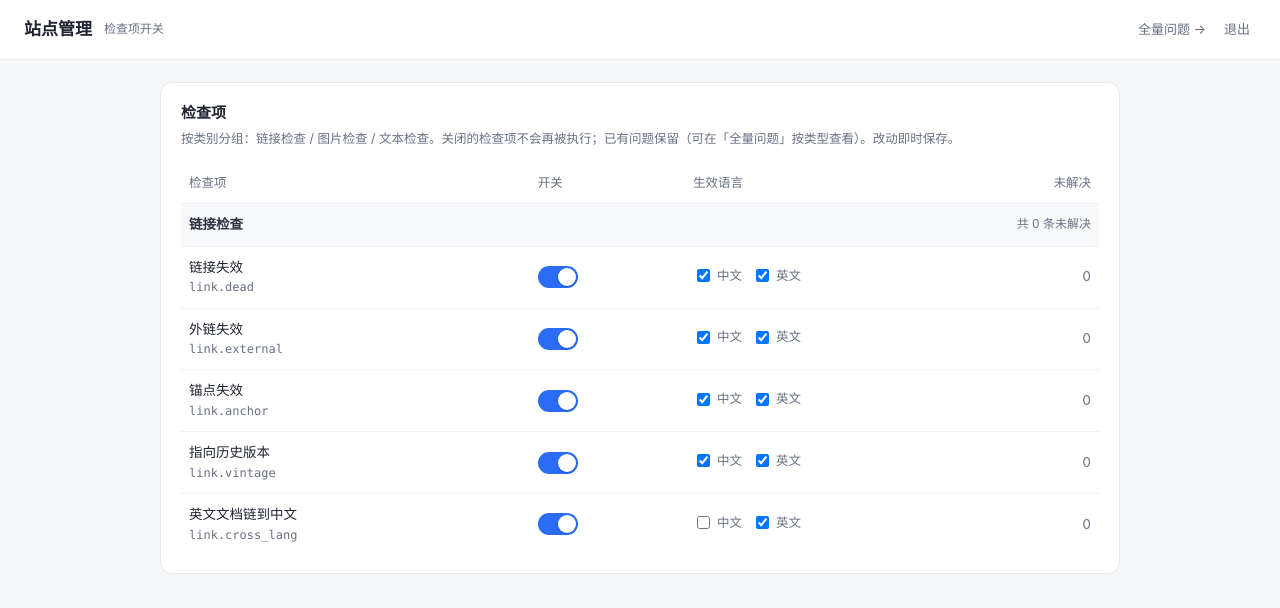
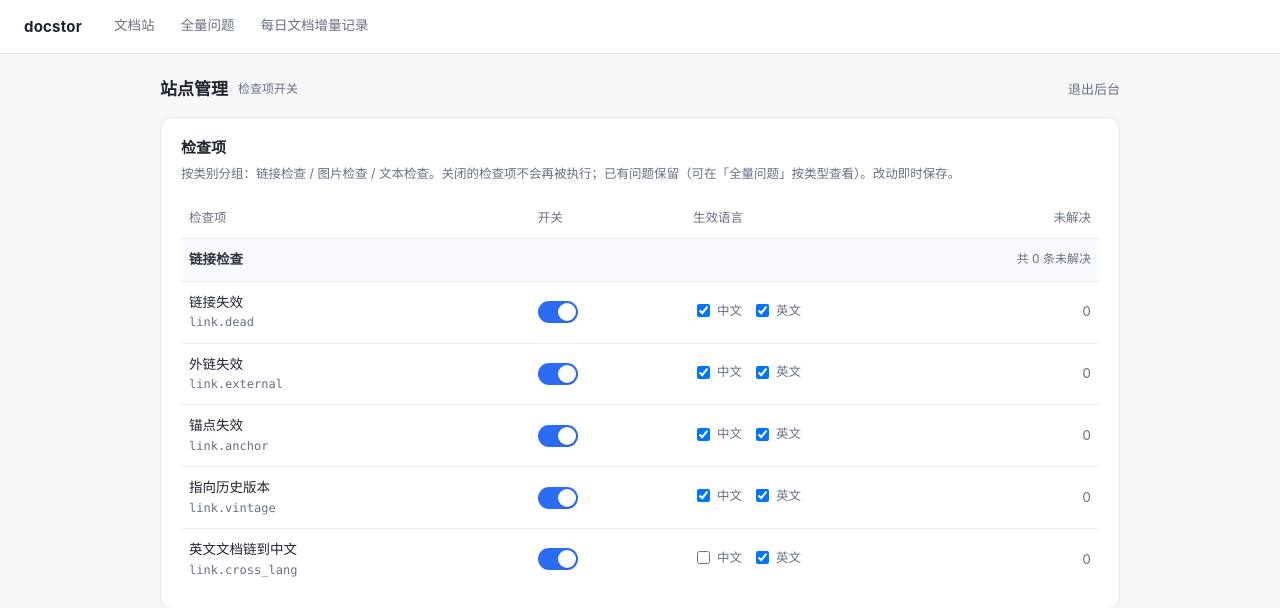
Before and after one commit to YouniQiao/docstor, a Flask app: page /admin in a window 1280 px wide. Shown: the top 608 px of the page. Run offline with Flask 3, Linux system fonts and the light colour scheme; the visitor is signed in with stand-in values (Sample User, id 1); data comes from the database, SQL or seed files in the repository; data that the repository does not hold is empty.

Commit message:
feat(subscribe): 邮箱取消绑定；站点管理接入统一顶栏
- 新增 POST /api/sub/email/unbind：清空邮箱、作废确认令牌、active=0，关注范围保留
- 个人中心「收件邮箱」卡片加「取消绑定」次按钮（红字白底），二次确认后即时更新状态
- send_digest 收件人过滤改为 TRIM(email) <> ''，解绑后不再被选中
- /admin 使用 _nav.html 统一导航；页面标题行「站点管理 / 检查项开关 / 退出后台」退到内容区

```diff
--- a/scripts/send_digest.py
+++ b/scripts/send_digest.py
@@ -235,7 +235,8 @@ def build_html(user_name: str, groups: list[dict], changes: dict, day: str,
 
 
 def collect_for(c, where_fn, enabled_filter, day: str, login: str | None = None):
-    q = "SELECT * FROM sub_users WHERE active=1 AND verified_at IS NOT NULL AND email IS NOT NULL"
+    q = ("SELECT * FROM sub_users WHERE active=1 AND verified_at IS NOT NULL"
+         " AND email IS NOT NULL AND TRIM(email) <> ''")
     args: list = []
     if login:
         q += " AND login=?"
@@ -286,7 +287,8 @@ def main() -> int:
 
     if args.to:
         # 测试发送：取第一个已确认订阅者的关注范围；没有就用「全部未解决」搭一个
-        u = c.execute("SELECT * FROM sub_users WHERE active=1 AND verified_at IS NOT NULL LIMIT 1").fetchone()
+        u = c.execute("SELECT * FROM sub_users WHERE active=1 AND verified_at IS NOT NULL"
+                      " AND TRIM(COALESCE(email,'')) <> '' LIMIT 1").fetchone()
         if u:
             targets = collect_for(c, where_fn, ef, args.date, u["login"])
         else:
--- a/web/subs.py
+++ b/web/subs.py
@@ -252,6 +252,26 @@ def register(app, db_path: str, where_fn, section_names: dict, rule_label, site_
         return jsonify({"ok": True, "verified": False,
                         "msg": f"确认信已发到 {email}，点邮件里的按钮即可生效"})
 
+    @bp.post("/api/sub/email/unbind")
+    def api_unbind_email():
+        """取消邮箱绑定：清空邮箱、作废确认令牌、置为未启用；关注范围保留。"""
+        u = me()
+        if not u:
+            return jsonify({"ok": False, "error": "请先登录"}), 403
+        conn = db()
+        try:
+            row = _user_row(conn, u["login"])
+            if not row or not (row["email"] or "").strip():
+                return jsonify({"ok": False, "error": "还没有绑定邮箱"}), 400
+            old = row["email"]
+            conn.execute(
+                "UPDATE sub_users SET email='', verified_at=NULL, active=0, token=?, updated_at=?"
+                " WHERE login=?", (secrets.token_urlsafe(24), _now(), u["login"]))
+            conn.commit()
+        finally:
+            conn.close()
+        return jsonify({"ok": True, "msg": f"已取消绑定 {old}，关注范围保留但不再发送邮件"})
+
     @bp.get("/me/confirm")
     def me_confirm():
         token = request.args.get("token", "")
--- a/web/templates/admin.html
+++ b/web/templates/admin.html
@@ -8,11 +8,11 @@
   :root{--accent:#2a6df4;--border:#e4e7ec;--muted:#687083;--bg:#f6f7f9;--line:#eef0f3}
   *{box-sizing:border-box}
   body{margin:0;background:var(--bg);color:#1f2430;font:14px/1.6 -apple-system,"PingFang SC","Microsoft YaHei",sans-serif}
-  header{display:flex;align-items:center;gap:12px;padding:16px 24px;background:#fff;border-bottom:1px solid var(--border);position:sticky;top:0;z-index:5}
-  header h1{font-size:17px;margin:0}
-  header a{color:var(--muted);text-decoration:none;font-size:13px}
-  header a:hover{color:var(--accent)}
-  header .sp{flex:1}
+  .pagehd{display:flex;align-items:center;gap:10px;margin:0 0 14px}
+  .pagehd h1{font-size:17px;margin:0}
+  .pagehd .sp{flex:1}
+  .pagehd button{border:none;background:none;padding:0;color:var(--muted);font-size:13px;cursor:pointer}
+  .pagehd button:hover{color:var(--accent)}
   .wrap{max-width:1000px;margin:22px auto 60px;padding:0 20px}
   .card{background:#fff;border:1px solid var(--border);border-radius:12px;padding:18px 20px;margin-bottom:16px}
   .card h2{font-size:15px;margin:0 0 4px}
@@ -35,7 +35,7 @@
   .lang label{display:inline-flex;align-items:center;gap:4px;cursor:pointer}
   .off td{color:#9aa3b2}
   .off .rule{color:#c2c8d2}
-  .login{max-width:360px;margin:80px auto;background:#fff;border:1px solid var(--border);border-radius:12px;padding:26px 24px}
+  .login{max-width:360px;margin:44px auto;background:#fff;border:1px solid var(--border);border-radius:12px;padding:26px 24px}
   .login h1{font-size:16px;margin:0 0 6px}
   .login p{color:var(--muted);font-size:12.5px;margin:0 0 16px}
   .login input{width:100%;padding:9px 11px;border:1px solid var(--border);border-radius:8px;font-size:14px}
@@ -46,6 +46,7 @@
 </style>
 </head>
 <body>
+{% include "_nav.html" %}
 {% if not authed %}
 <div class="login">
   <h1>站点管理</h1>
@@ -57,17 +58,13 @@
   </form>
 </div>
 {% else %}
-<header>
-  <h1>站点管理</h1>
-  <span class="rule">检查项开关</span>
-  <span class="sp"></span>
-  <a href="/issues">全量问题 →</a>
-  <form method="post" action="/admin/logout" style="margin:0">
-    <button style="border:none;background:none;color:#687083;font-size:13px;cursor:pointer">退出</button>
-  </form>
-</header>
-
 <div class="wrap">
+  <div class="pagehd">
+    <h1>站点管理</h1>
+    <span class="rule">检查项开关</span>
+    <span class="sp"></span>
+    <form method="post" action="/admin/logout" style="margin:0"><button>退出后台</button></form>
+  </div>
   <div class="card">
     <h2>检查项</h2>
     <div class="sub">按类别分组：链接检查 / 图片检查 / 文本检查。关闭的检查项不会再被执行；已有问题保留（可在「全量问题」按类型查看）。改动即时保存。</div>
```
Also changed, not shown: web/templates/me.html (+15 -0 lines).
